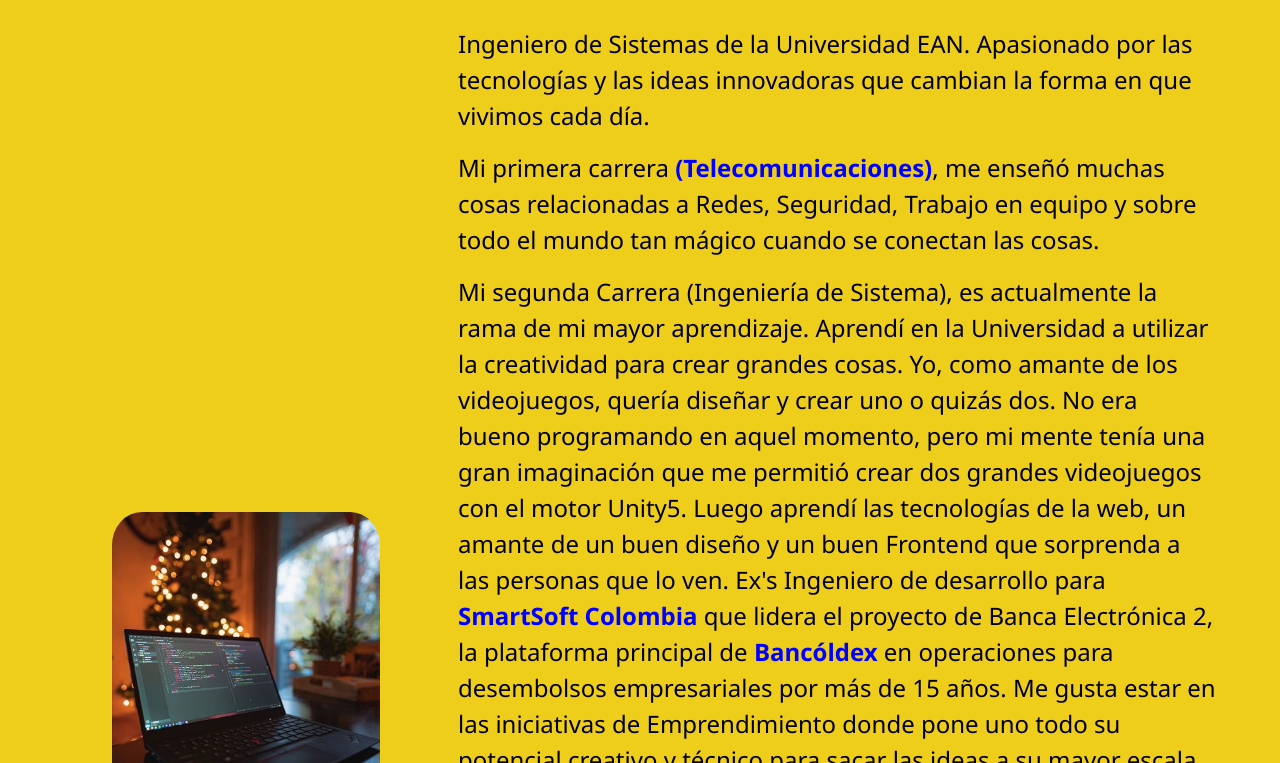
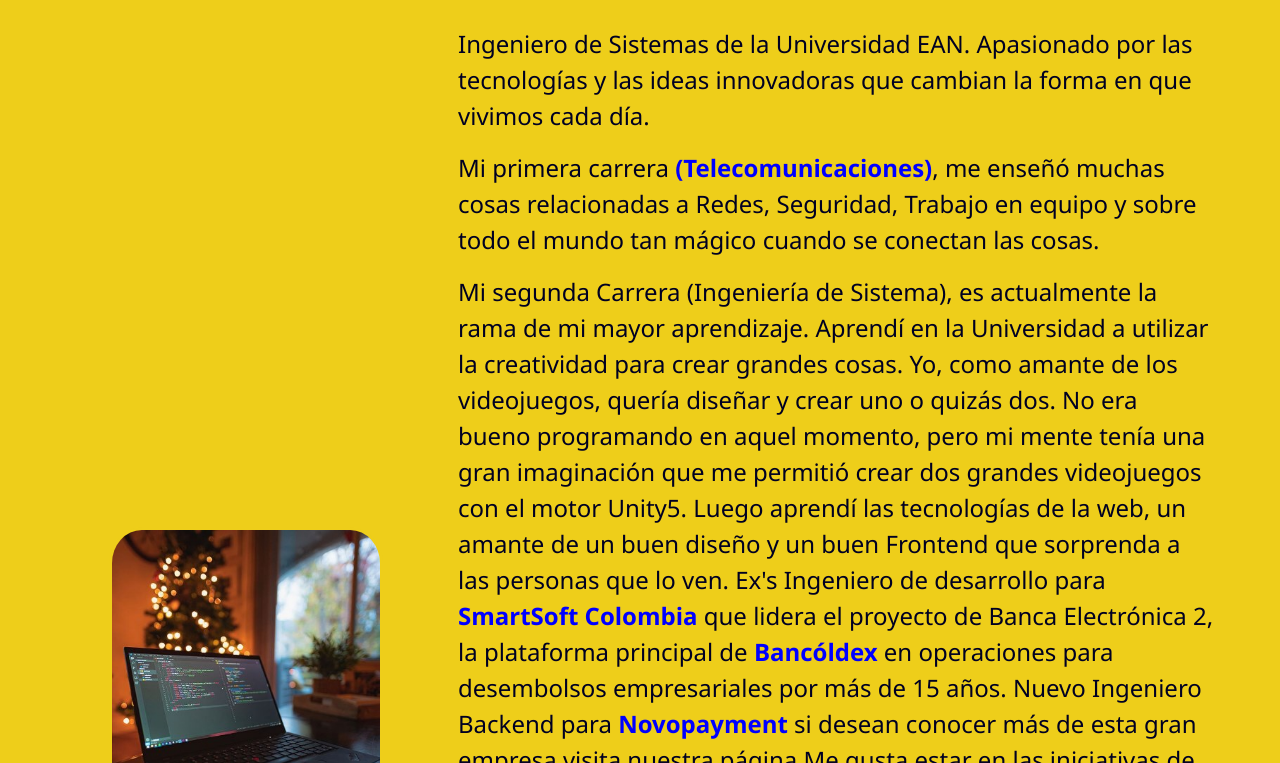
Before and after one commit to CamiloYate09/paginaWebCamilo, a website: page dist/about.html in a window 1280 px wide. Shown: the part 189-952 px from the top of the page. Drawn offline with nearby package versions, Linux system fonts and the light colour scheme; files that its build step writes are made by us from their sources.

Commit message:
Ajustando pagina 2021 con novopayment

```diff
--- a/dist/about.html
+++ b/dist/about.html
@@ -88,7 +88,9 @@
                 las tecnologías de la web, un amante de un buen diseño y un buen Frontend que sorprenda a las personas
                 que lo ven. Ex's Ingeniero de desarrollo para <strong style="color: blue">SmartSoft Colombia </strong>que lidera el proyecto
                 de Banca Electrónica 2, la plataforma principal de <strong style="color: blue"> Bancóldex </strong>en operaciones para desembolsos
-                empresariales por más de 15 años. Me gusta estar en las iniciativas de Emprendimiento donde pone uno
+                empresariales por más de 15 años.
+                Nuevo Ingeniero Backend para <strong style="color: blue">Novopayment</strong> si desean conocer más de esta gran empresa visita nuestra página <a href="https://novopayment.com/" target="_blank"></a>
+                Me gusta estar en las iniciativas de Emprendimiento donde pone uno
                 todo su potencial creativo y técnico para sacar las ideas a su mayor escala. Ejemplo de ello: <strong style="color: blue"> Fedesoft
                     (Learnet)</strong> , plataforma creada para ser un buscador de educación para aquellas personas que desean saber
                 más sobre qué estudiar y cuáles son las mejores alternativas del mercado.
```
